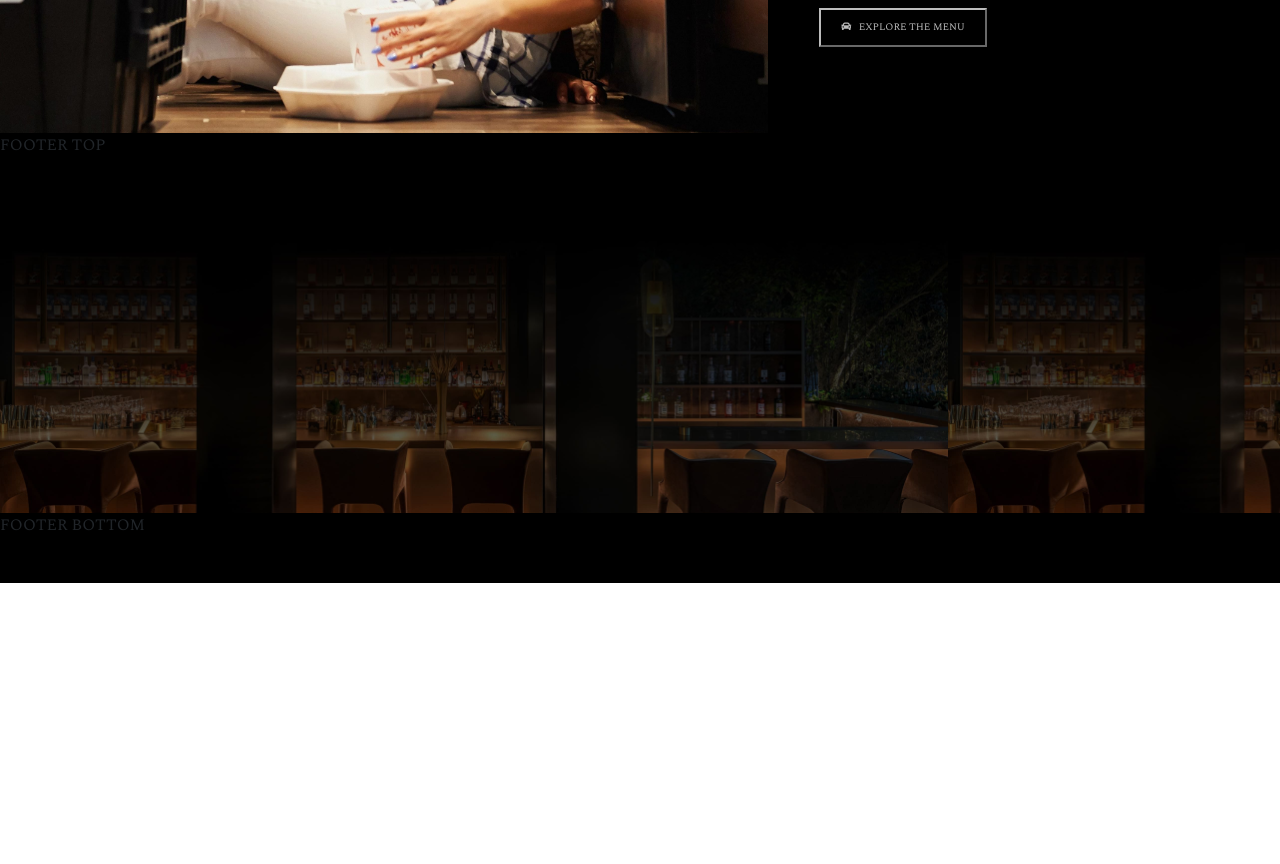
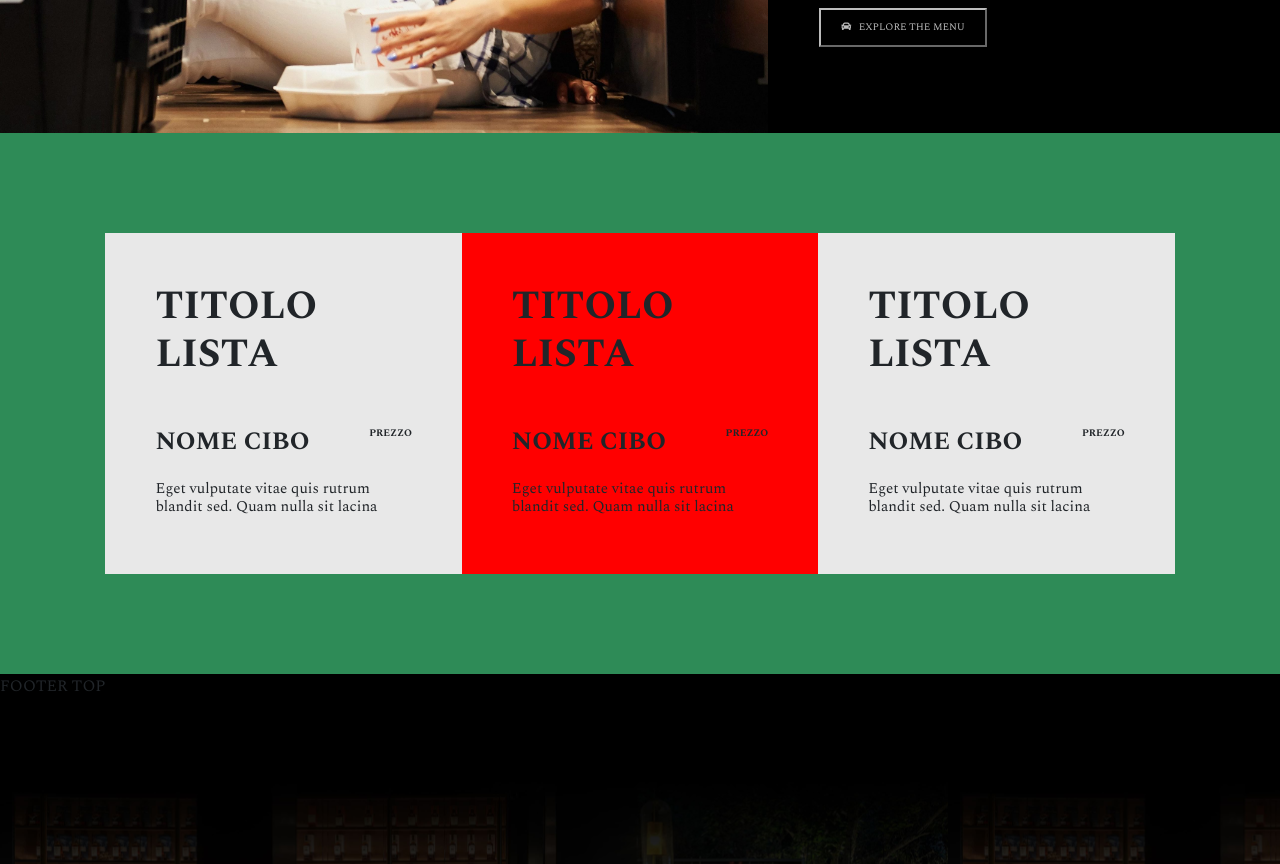
Before and after one commit to matteofab10/proj-html-vuejs, a Vue app: page / in a window 1280 px wide. Shown: the part 6260-7124 px from the top of the page. Before the commit the page ends 6843 px from the top, so only its background shows below. Built offline with nearby package versions, Linux system fonts and the light colour scheme.

Commit message:
sezione 7 in costruzione

```diff
--- a/src/components/Main.vue
+++ b/src/components/Main.vue
@@ -135,6 +135,23 @@
           <h5>Lorem ipsum, dolor sit amet consectetur adipisicing elit. Provident unde nam ab commodi velit sequi. Sit harum sed in, soluta.</h5>
           <button><i class="fas fa-car"></i> explore the menu</button>
         </div>
+      </div>
+    </section>
+    <section class="mf-menu">
+      <div class="mf-menu-list-grey">
+        <h3>titolo lista</h3>
+        <h4>nome cibo <span>prezzo</span></h4>
+        <h5>Eget vulputate vitae quis rutrum blandit sed. Quam nulla sit lacina</h5>
+      </div>
+      <div class="mf-menu-list-background">
+        <h3>titolo lista</h3>
+        <h4>nome cibo <span>prezzo</span></h4>
+        <h5>Eget vulputate vitae quis rutrum blandit sed. Quam nulla sit lacina</h5>
+      </div>
+      <div class="mf-menu-list-grey">
+        <h3>titolo lista</h3>
+        <h4>nome cibo <span>prezzo</span></h4>
+        <h5>Eget vulputate vitae quis rutrum blandit sed. Quam nulla sit lacina</h5>
       </div>
     </section>
   </main>
@@ -528,10 +545,41 @@ export default {
   }
 }
 
-.section-7 {
+.mf-menu {
   width: 100%;
-  height: 800px;
   background-color: seagreen;
+  display: flex;
+  justify-content: center;
+  padding: 100px;
+  .mf-menu-list-grey, .mf-menu-list-background {
+    padding: 50px;
+    width: 33%;
+    h3 {
+      font-size: 40px;
+      font-weight: bold;
+      text-transform: uppercase;
+      padding-bottom: 40px;
+    }
+    h4 {
+      font-size: 25px;
+      font-weight: bold;
+      text-transform: uppercase;
+      padding-bottom: 15px;
+    }
+    h5 {
+      font-size: 15px;
+    }
+    span {
+      float: right;
+      font-size: 10px;
+    }
+  }
+  .mf-menu-list-grey {
+    background-color: #e8e8e8;
+  }
+  .mf-menu-list-background {
+    background-color: red;
+  }
 }
 
 .section-8 {
```
